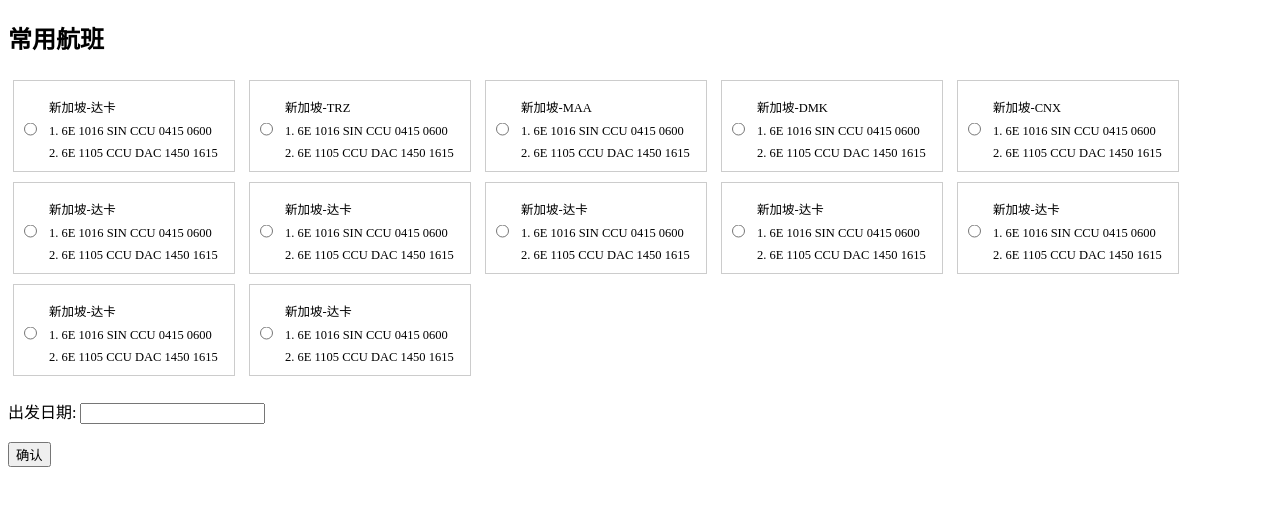
After one commit to Zhuanpy/Zhuanpy-MyTravelPanel, a Flask app: page /athinaPage in a window 1280 px wide. The commit adds this page. Shown: the top 506 px of the page. Run offline with Flask 3, Linux system fonts and the light colour scheme.

Commit message:
update 25Mar, 2024

```diff
--- a/MyWeb/route_flight.py
+++ b/MyWeb/route_flight.py
@@ -1,16 +1,18 @@
 from flask import Blueprint, render_template, request
 from FlightTicket.ConvertFlight.ConvertFlightItinerary import translate_text
+import csv
 
 # 创建蓝图
 fb = Blueprint('flight_routes', __name__)
 
 
+# 机票 行程转换
 @fb.route('/conversion')
 def itinerary_conversion():
     return render_template('flights/conversion.html', output_text="")
 
 
-@fb.route('/convert', methods=['POST'])
+@fb.route('/convertPage', methods=['POST'])
 def convert():
     input_text = request.form['input_text']
     language = request.form['language']
@@ -30,3 +32,133 @@ def convert():
 
     print(output_text)
     return render_template('flights/conversion.html', output_text=output_text)
+
+
+# 酷航信息输入
+@fb.route('/scootPage')
+def render_scoot_page():
+    return render_template('flights/scoot.html', output_text="")
+
+
+# 假设有10个航班信息
+flights = [
+    ["新加坡-达卡", "1. 6E 1016 SIN CCU 0415 0600", "2. 6E 1105 CCU DAC 1450 1615"],
+    ["新加坡-TRZ", "1. 6E 1016 SIN CCU 0415 0600", "2. 6E 1105 CCU DAC 1450 1615"],
+    ["新加坡-MAA", "1. 6E 1016 SIN CCU 0415 0600", "2. 6E 1105 CCU DAC 1450 1615"],
+    ["新加坡-DMK", "1. 6E 1016 SIN CCU 0415 0600", "2. 6E 1105 CCU DAC 1450 1615"],
+    ["新加坡-CNX", "1. 6E 1016 SIN CCU 0415 0600", "2. 6E 1105 CCU DAC 1450 1615"],
+    ["新加坡-达卡", "1. 6E 1016 SIN CCU 0415 0600", "2. 6E 1105 CCU DAC 1450 1615"],
+    ["新加坡-达卡", "1. 6E 1016 SIN CCU 0415 0600", "2. 6E 1105 CCU DAC 1450 1615"],
+    ["新加坡-达卡", "1. 6E 1016 SIN CCU 0415 0600", "2. 6E 1105 CCU DAC 1450 1615"],
+    ["新加坡-达卡", "1. 6E 1016 SIN CCU 0415 0600", "2. 6E 1105 CCU DAC 1450 1615"],
+    ["新加坡-达卡", "1. 6E 1016 SIN CCU 0415 0600", "2. 6E 1105 CCU DAC 1450 1615"],
+    ["新加坡-达卡", "1. 6E 1016 SIN CCU 0415 0600", "2. 6E 1105 CCU DAC 1450 1615"],
+    ["新加坡-达卡", "1. 6E 1016 SIN CCU 0415 0600", "2. 6E 1105 CCU DAC 1450 1615"]
+]
+
+
+# 创建CSV文件头部
+def create_csv(CSV_FILE):
+    with open(CSV_FILE, 'w', newline='') as csvfile:
+        fieldnames = ['AIRLINE CODE', 'FLIGHT NUMBER', 'DEPARTURE AIRPORT', 'ARRIVAL AIRPORT', 'DEPARTURE TIME',
+                      'ARRIVAL TIME']
+        writer = csv.DictWriter(csvfile, fieldnames=fieldnames)
+        writer.writeheader()
+
+
+# 检查航班是否已经存在
+def flight_exists(CSV_FILE, flight_number):
+    with open(CSV_FILE, 'r', newline='') as csvfile:
+        reader = csv.DictReader(csvfile)
+        for row in reader:
+            if row['FLIGHT NUMBER'] == flight_number:
+                return True
+    return False
+
+
+# 添加航班信息到CSV文件
+def add_flight_to_csv(CSV_FILE, data):
+
+    with open(CSV_FILE, 'a', newline='') as csvfile:
+
+        fieldnames = ['AIRLINE CODE', 'FLIGHT NUMBER', 'DEPARTURE AIRPORT', 'ARRIVAL AIRPORT', 'DEPARTURE TIME',
+                      'ARRIVAL TIME']
+        writer = csv.DictWriter(csvfile, fieldnames=fieldnames)
+        writer.writerow(data)
+
+
+# Athina  订单处理
+@fb.route('/athinaPage')
+def render_athina_page():
+    return render_template('flights/athina.html', flights=flights)
+
+
+@fb.route('/athinaResult')
+def results_athina_page():
+    # 获取选择内容
+    # 将选择内容处理想要的结果
+    flight_index = ""
+    airline_code = ""
+    flight_number = ""
+    flight_date = ""
+    airport_code_departure = ""
+    airport_code_arrival = ""
+    flight_time_departure = ""
+    flight_time_arrival = ""
+
+    results = f"{flight_index}. {airline_code} {flight_number} y  {flight_date} " \
+              f"{airport_code_departure}{airport_code_arrival} Hk1  " \
+              f"{flight_time_departure}   {flight_time_arrival}  O        E MO"
+
+    return results
+
+
+""" 航班信息录入"""
+
+
+@fb.route('/enterFlightInformation')
+def enter_flight_information():
+    return render_template('flights/enter_flight_information.html')
+
+
+# 处理表单提交
+@fb.route('/submitFlightInformation', methods=['POST'])
+def submit_flight_information():
+
+    airline_code = request.form['airline_code']
+    flight_number = request.form['flight_number']
+    departure_airport = request.form['departure_airport']
+    arrival_airport = request.form['arrival_airport']
+    departure_time = request.form['departure_time']
+    arrival_time = request.form['arrival_time']
+
+    # 检查航班是否已存在
+    csv_file = "E:/Python/Project/MyTravelPanel/FlightTicket/data/flight-information.csv"
+    print(f"flight_number: {flight_number}")
+    if flight_exists(csv_file, flight_number):
+        return render_template('flights/results.html', text="Flight information exist")
+
+    # 添加航班信息到CSV文件
+    flight_data = {
+        'AIRLINE CODE': airline_code,
+        'FLIGHT NUMBER': flight_number,
+        'DEPARTURE AIRPORT': departure_airport,
+        'ARRIVAL AIRPORT': arrival_airport,
+        'DEPARTURE TIME': departure_time,
+        'ARRIVAL TIME': arrival_time
+    }
+    add_flight_to_csv(csv_file, flight_data)
+    return render_template('flights/results.html', text="Flight information added successfully!")
+
+
+if __name__ == '__main__':
+    import pandas as pd
+    import os
+
+    # 获取当前脚本的路径
+    current_path = os.path.dirname(os.path.abspath(__file__))
+
+    CSV_FILE = "E:/Python/Project/MyTravelPanel/FlightTicket/data/flight-information.csv"
+    data = pd.read_csv(CSV_FILE)
+    # print(data)
+    # pass
--- /dev/null
+++ b/MyWeb/templates/flights/athina.html
@@ -0,0 +1,78 @@
+<!DOCTYPE html>
+<html lang="en">
+<head>
+    <meta charset="UTF-8">
+    <meta name="viewport" content="width=device-width, initial-scale=1.0">
+    <title>Flight Selection</title>
+    <style>
+        .flight-box {
+            border: 1px solid #ccc;
+            padding: 10px;
+            margin: 5px;
+            width: 200px; /* 控制方框宽度 */
+            height: 70px; /* 控制方框高度 */
+            display: inline-block; /* 让方框并排显示 */
+            vertical-align: top; /* 垂直对齐方式 */
+            position: relative; /* 相对定位 */
+            transition: background-color 0.3s; /* 添加过渡效果 */
+        }
+
+        .flight-box input[type="radio"] {
+            position: absolute; /* 绝对定位 */
+            left: 5px; /* 调整位置 */
+            top: 50%; /* 调整位置 */
+            transform: translateY(-50%); /* 垂直居中 */
+        }
+
+        .flight-info {
+            margin-left: 25px; /* 调整位置 */
+            font-size: 12.5px; /* 调整文字大小 */
+            line-height: 0.8; /* 调整行间距 */
+        }
+
+        .flight-box input[type="checkbox"] + .flight-info {
+            display: inline-block;
+            vertical-align: middle;
+        }
+
+        .flight-box input[type="checkbox"]:checked + .flight-info {
+            background-color: #333; /* 选中时改变背景颜色 */
+            color: #fff; /* 改变文字颜色 */
+        }
+
+        .row {
+            clear: both; /* 清除浮动 */
+        }
+    </style>
+</head>
+<body>
+    <h2>常用航班</h2>
+
+    <form action="/result" method="post">
+
+		<div class="row">
+            {% for flight in flights %}
+                <div class="flight-box">
+                    <input type="radio" id="flight{{ loop.index }}" name="flight" value="{{ flight }}">
+                    <label for="flight{{ loop.index }}"></label>
+                    <div class="flight-info">
+                        <p>{{ flight[0] }}</p>
+                        <p>{{ flight[1] }}</p>
+                        <p>{{ flight[2] }}</p>
+                    </div>
+                </div>
+            {% endfor %}
+        </div>
+
+		<br>
+
+		<div>
+		    <label for="date">出发日期:</label>
+		    <input type="text" id="date" name="date">
+		</div>
+		<br>
+        <button type="submit">确认</button>
+    </form>
+
+</body>
+</html>
--- a/MyWeb/templates/flights/conversion.html
+++ b/MyWeb/templates/flights/conversion.html
@@ -27,10 +27,12 @@
     </style>
 </head>
 <body>
-    <h2>机票行程转化</h2>
+    <h2>机票行 程转化</h2>
 
     <form action="{{ url_for('flight_routes.convert') }}" method="post">
+
         <div class="container">
+
             <div class="input-container">
                 <label for="input_text">输入行程：</label><br><br>
                 <textarea id="input_text" name="input_text" rows="10" style="width: 100%;">{{ request.form['input_text'] }}</textarea><br><br>
@@ -46,6 +48,7 @@
                 <label for="output_text">输出行程：</label><br><br>
                 <textarea id="output_text" name="output_text" rows="10" style="width: 100%;" readonly>{{ output_text }}</textarea><br><br>
             </div>
+
         </div>
 
         <input type="radio" id="chinese" name="language" value="chinese" checked>
--- a/MyWeb/templates/visas/Australia_visa.html
+++ b/MyWeb/templates/visas/Australia_visa.html
@@ -17,6 +17,8 @@
 </head>
 
 <body>
+
+	<div class="center">
 		<h1>澳洲签证处理</h1>
 
 		<form method="post" action="{{url_for('visa_routes.visa_Taiwan_processing')}}" >
@@ -27,8 +29,8 @@
 			<label for="path_create_project"> 创建项目： </label>
 			<button type="submit" name="submit_button" value="create_project">确认创建</button>
 		</form>
-
 		<br>
+	</div>
 
 </body>
 </html>
--- a/MyWeb/templates/visas/China_visa.html
+++ b/MyWeb/templates/visas/China_visa.html
@@ -18,6 +18,9 @@
 </head>
 
 <body>
+
+	<div class="center">
+
 		<h1>中国签证处理</h1>
 
 		<form method="post" action="{{url_for('visa_routes.visa_China')}}" >
@@ -28,8 +31,7 @@
 			<label for="path_create_project"> 创建项目： </label>
 			<button type="submit" name="submit_button" value="create_project">确认创建</button>
 		</form>
-
-    <br>
+	</div>
 
 </body>
 </html>
--- a/MyWeb/templates/visas/Malaysia_visa.html
+++ b/MyWeb/templates/visas/Malaysia_visa.html
@@ -4,19 +4,21 @@
     <meta charset="UTF-8">
     <meta http-equiv="X-UA-Compatible" content="IE=edge">
     <meta name="viewport" content="width=device-width, initial-scale=1.0">
+
     <title>马来西亚签证处理</title>
         <style>
         .center {
             display: flex;
             justify-content: center;
             align-items: center;
-            height: 40vh; /* 使内容在垂直方向上居中 */
+            height: 20vh; /* 使内容在垂直方向上居中 */
             flex-direction: column; /* 使内容在水平方向上居中 */
         }
     </style>
 </head>
 
 <body>
+    <div class="center">
         <h1>马来西亚签证处理</h1>
 
         <form method="post" action="{{url_for('visa_routes.visa_Taiwan_processing')}}" >
@@ -29,6 +31,7 @@
         </form>
 
     <br>
+    </div>
 
 </body>
 </html>
--- a/MyWeb/templates/visas/Taiwan_visa.html
+++ b/MyWeb/templates/visas/Taiwan_visa.html
@@ -5,6 +5,7 @@
     <meta http-equiv="X-UA-Compatible" content="IE=edge">
     <meta name="viewport" content="width=device-width, initial-scale=1.0">
     <title>台湾签证处理</title>
+
 	<style>
         .center {
             display: flex;
@@ -17,6 +18,8 @@
 </head>
 
 <body>
+	<div class="center">
+
 		<h1>台湾签证处理</h1>
 
 		<form method="post" action="{{url_for('visa_routes.visa_Taiwan_processing')}}" >
@@ -27,7 +30,7 @@
 			<label for="path_create_project"> 创建项目： </label>
 			<button type="submit" name="submit_button" value="create_project">确认创建</button>
 		</form>
-
+	</div>
     <br>
 
 </body>
--- a/MyWeb/templates/visas/Uk_visa.html
+++ b/MyWeb/templates/visas/Uk_visa.html
@@ -5,6 +5,7 @@
     <meta http-equiv="X-UA-Compatible" content="IE=edge">
     <meta name="viewport" content="width=device-width, initial-scale=1.0">
     <title>英国签证处理</title>
+
 	<style>
         .center {
             display: flex;
@@ -17,6 +18,8 @@
 </head>
 
 <body>
+
+	<div class="center">
 		<h1>英国签证处理</h1>
 
 		<form method="post" action="{{url_for('visa_routes.visa_Taiwan_processing')}}" >
@@ -27,8 +30,8 @@
 			<label for="path_create_project"> 创建项目： </label>
 			<button type="submit" name="submit_button" value="create_project">确认创建</button>
 		</form>
-
 		<br>
+	</div>
 
 </body>
 </html>
--- a/MyWeb/templates/visas/korea.html
+++ b/MyWeb/templates/visas/korea.html
@@ -5,6 +5,7 @@
     <meta http-equiv="X-UA-Compatible" content="IE=edge">
     <meta name="viewport" content="width=device-width, initial-scale=1.0">
     <title>韩国签证处理</title>
+
     <style>
         .center {
             display: flex;
@@ -19,6 +20,7 @@
 
 <body>
     <div class="center">
+
         <h1>韩国签证处理</h1>
 
         <form method="post" action="{{url_for('visa_routes.visa_Korea_processing')}}">
```
Also changed, not shown: MyWeb/templates/flights/scoot.html (added, +33 -0 lines), MyWeb/templates/index.html (+5 -5 lines), MyWeb/templates/visas/Japan_visa.html (+8 -1 lines), MyWeb/templates/visas/Us_visa.html (+6 -4 lines). Lines whose indentation alone changed are shown as unchanged.
